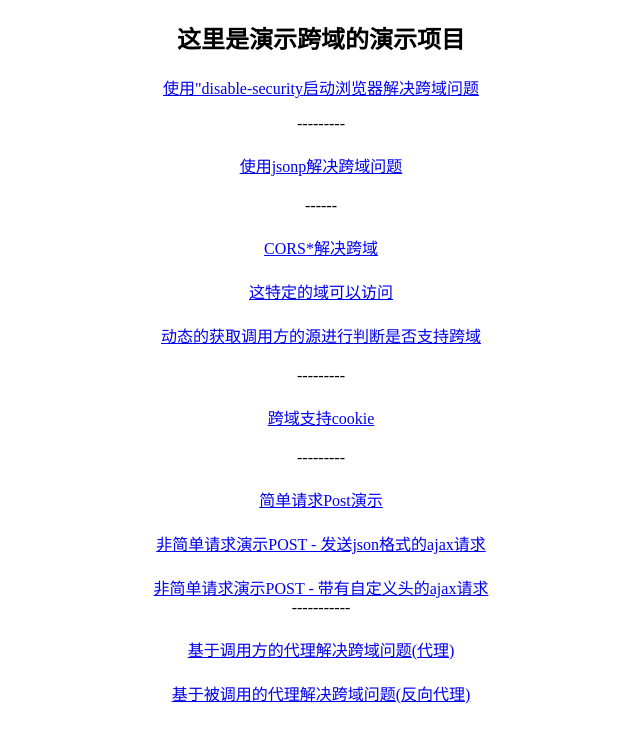
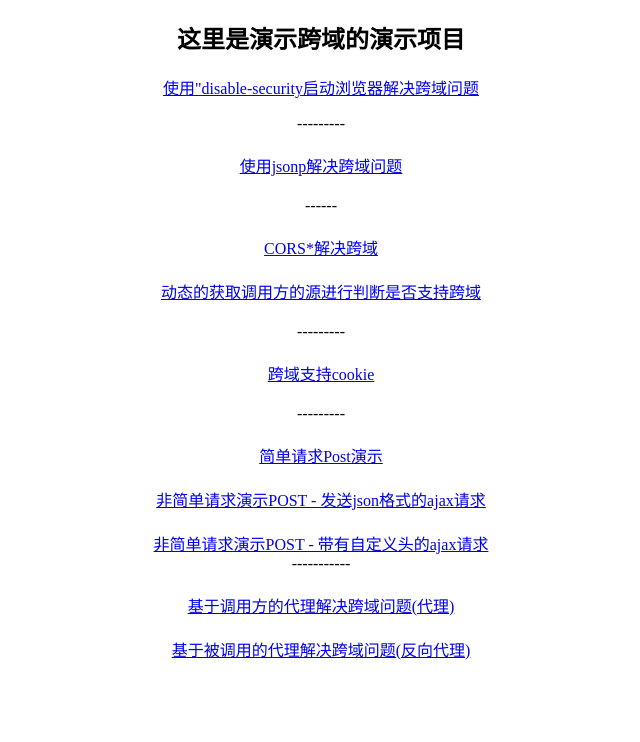
Before and after one commit to beyondverage0908/vue-node-express-tech, a Vue app: page / in a window 1280 px wide. Shown: the top 742 px of the page, without its empty margins (319-959 px from the left). Built offline with nearby package versions, Linux system fonts and the light colour scheme; the HTML template or start-up script is replaced by a standard one.

Commit message:
补充系统图

```diff
--- a/src/app.vue
+++ b/src/app.vue
@@ -16,9 +16,6 @@
 			------
 			<div class="gutter">
 				<a href="#" @click="getInfoByAll">CORS*解决跨域</a>
-			</div>
-			<div class="gutter">
-				<a href="#" @click="getInfoByTarget">这特定的域可以访问</a>
 			</div>
 			<div class="gutter">
 				<a href="#" @click="getUserInfoDynamicCORS">动态的获取调用方的源进行判断是否支持跨域</a>
@@ -63,7 +60,6 @@ export default {
 		getUserByJsonp() {
 			jsonp("http://127.0.0.1:3000/jsonp", null, (err, res) => {
 				this.res = res;
-				console.log(res);
 			});
 		},
 
@@ -106,10 +102,7 @@ export default {
 			});
 		},
 		onComplexPostofHeader() {
-			this.axios.post('/complex/header/info', {
-				name: 'LPJ',
-					weight: '67kg'
-			}, {
+			this.axios.post('/complex/header/info', null, {
 				headers: {
 					'X-Header-1': 'lpj',
 					'X-Header-2': 'lpj2'
--- a/src/index.js
+++ b/src/index.js
@@ -4,7 +4,7 @@ import App from './app.vue'
 import Axios from 'axios';
 
 Axios.defaults.baseURL = 'http://localhost:3000/test';
-// Axios.defaults.baseURL = 'http://a.com:9000/test';
+// Axios.defaults.baseURL = 'http://b.com:9000/test';
 // Axios.defaults.baseURL = '/apis';
 Axios.defaults.withCredentials = true;
 Vue.prototype.axios = Axios;
```
Also changed, not shown: 2 other files (tests, documents, lock files or other folders).
